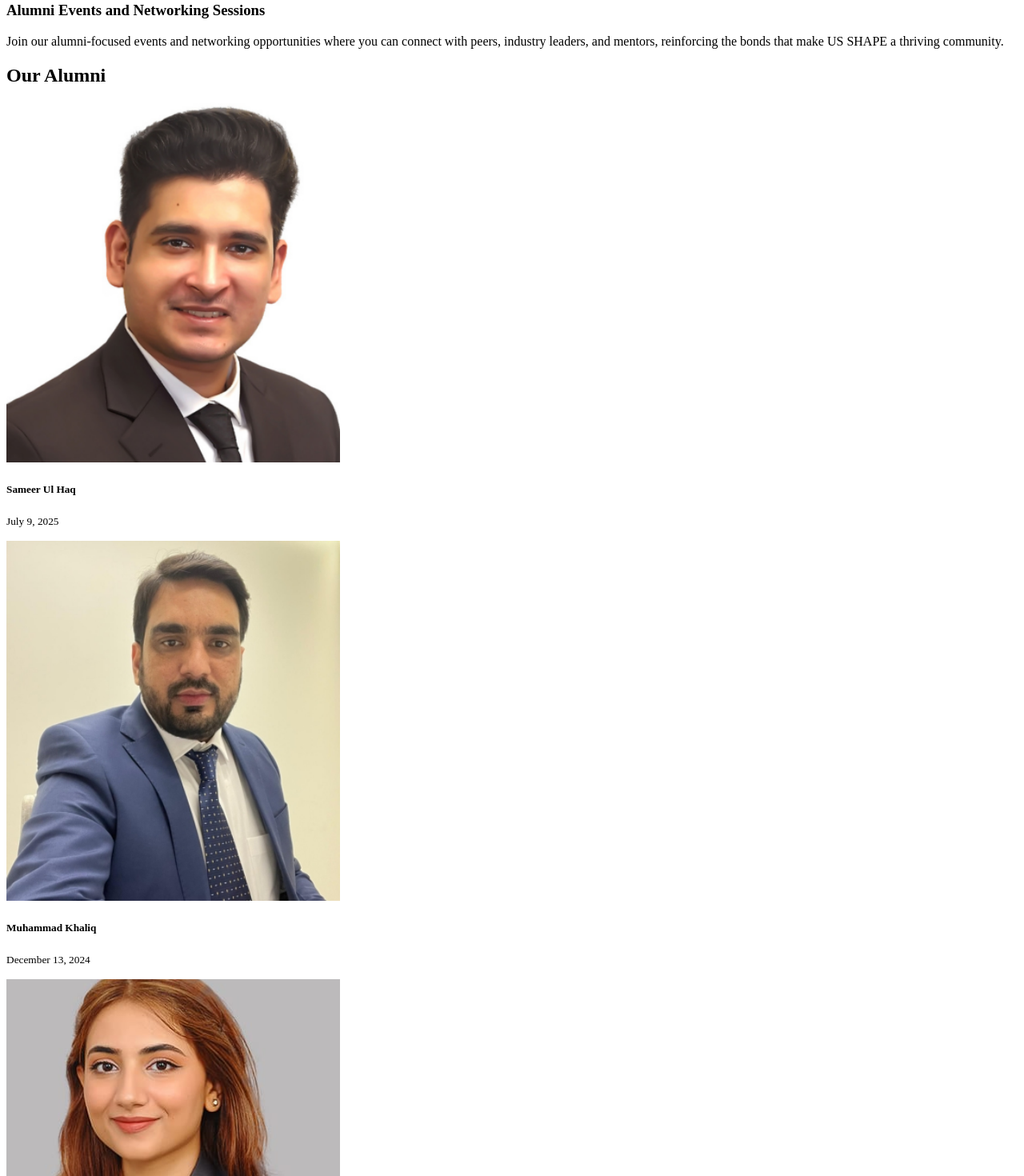
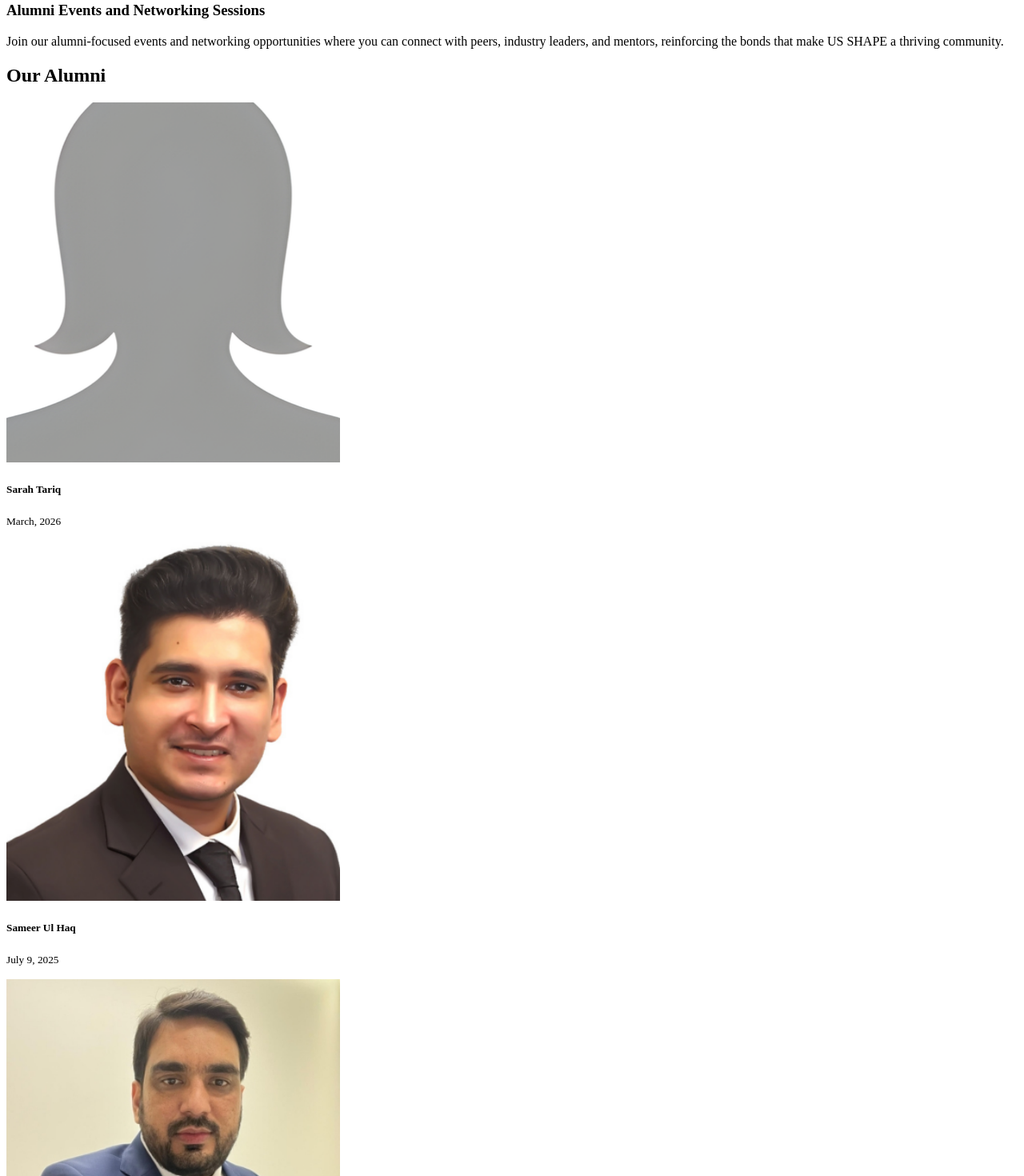
Before and after one commit to capitalhealthcaree/usshape, a Next.js app: page /usshape-alumni in a window 1280 px wide. Shown: the part 3920-5390 px from the top of the page at 80% size. Built offline with nearby package versions, Linux system fonts and the light colour scheme.

Commit message:
add new img

```diff
--- a/components/alumni/alumni-success-stories.js
+++ b/components/alumni/alumni-success-stories.js
@@ -110,6 +110,13 @@ const AlumniSlider = () => {
       details: "Alumni success story from our externship program.",
       image: "/images/alumni/stories/ariba-faheem.jpg",
       date: "October, 2024",
+    },
+    {
+      id: 15,
+      name: "Sarah Tariq",
+      details: "IT and Healthcare Management",
+      image: "/images/female-placeholder.png",
+      date: "March, 2026",
     },
   ];
 
```
Also changed, not shown: public/images/female-placeholder.png (added).
